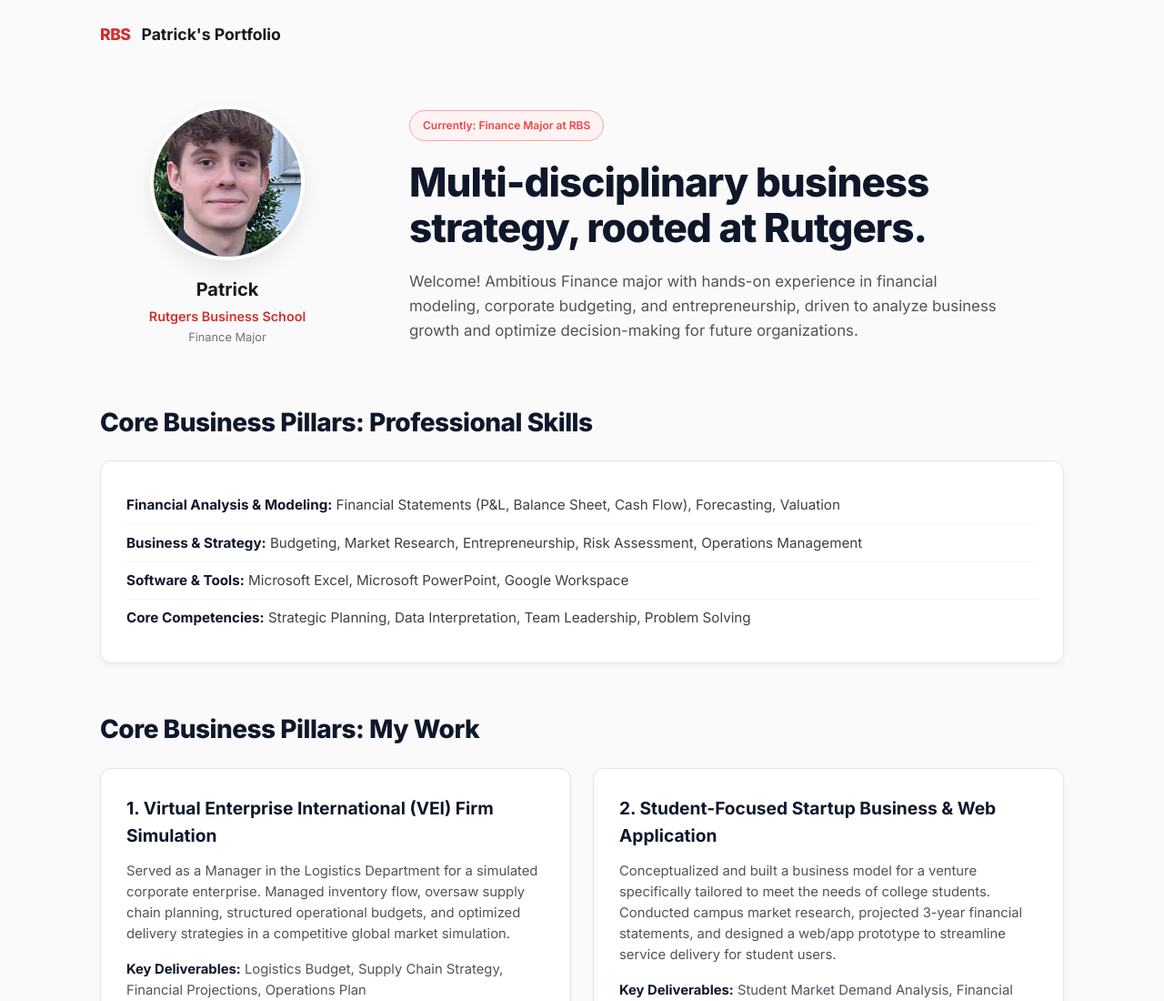
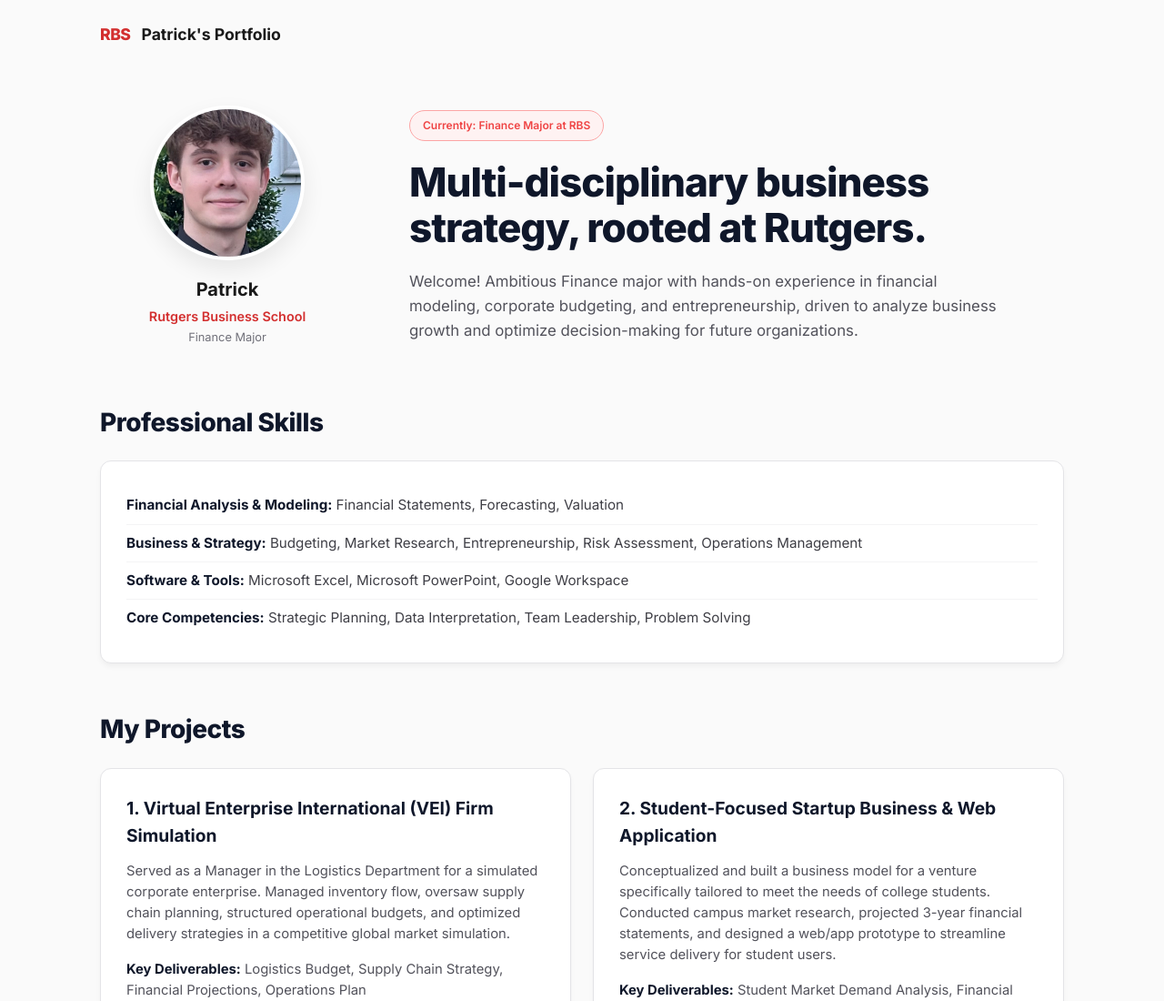
Before and after one commit to PatrickKonior/PatrickKonior.github.io, a plain HTML site: page index.html in a window 1280 px wide. Shown: the top 1100 px of the page at 91% size. Drawn offline with Linux system fonts and the light colour scheme.

Commit message:
Refine section headers in index.html
my portfolio main page

```diff
--- a/index.html
+++ b/index.html
@@ -252,11 +252,11 @@
     <!-- Skills Section -->
     <section class="content-section" id="skills">
         <div class="section-header">
-            <h2>Core Business Pillars: Professional Skills</h2>
+            <h2>Professional Skills</h2>
         </div>
         <div class="card">
             <ul class="skills-list">
-                <li><strong>Financial Analysis & Modeling:</strong> Financial Statements (P&L, Balance Sheet, Cash Flow), Forecasting, Valuation</li>
+                <li><strong>Financial Analysis & Modeling:</strong> Financial Statements, Forecasting, Valuation</li>
                 <li><strong>Business & Strategy:</strong> Budgeting, Market Research, Entrepreneurship, Risk Assessment, Operations Management</li>
                 <li><strong>Software & Tools:</strong> Microsoft Excel, Microsoft PowerPoint, Google Workspace</li>
                 <li><strong>Core Competencies:</strong> Strategic Planning, Data Interpretation, Team Leadership, Problem Solving</li>
@@ -267,7 +267,7 @@
     <!-- Projects Section -->
     <section class="content-section" id="projects">
         <div class="section-header">
-            <h2>Core Business Pillars: My Work</h2>
+            <h2>My Projects</h2>
         </div>
 
         <div class="card-grid">
```
